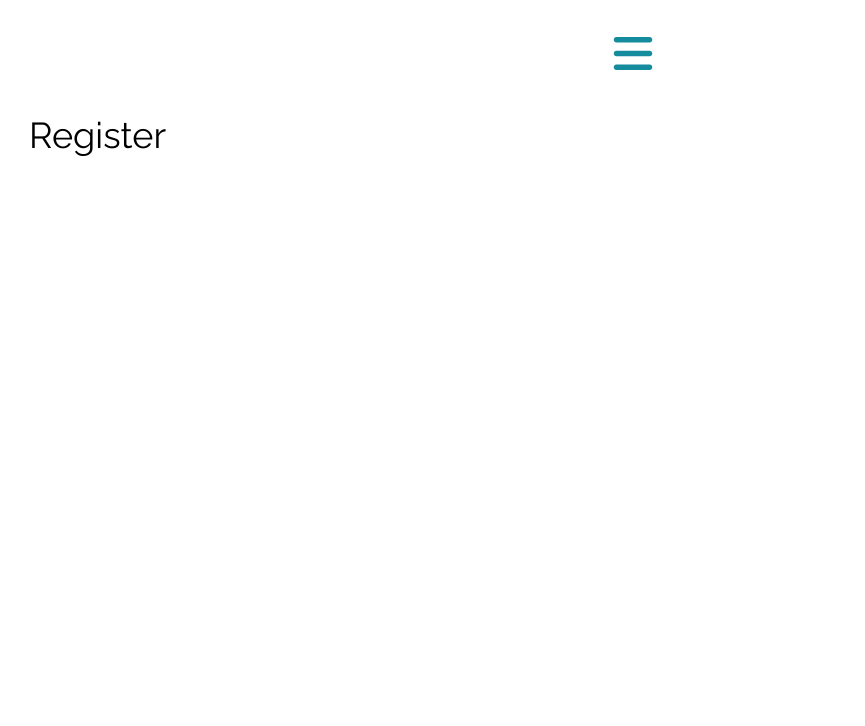
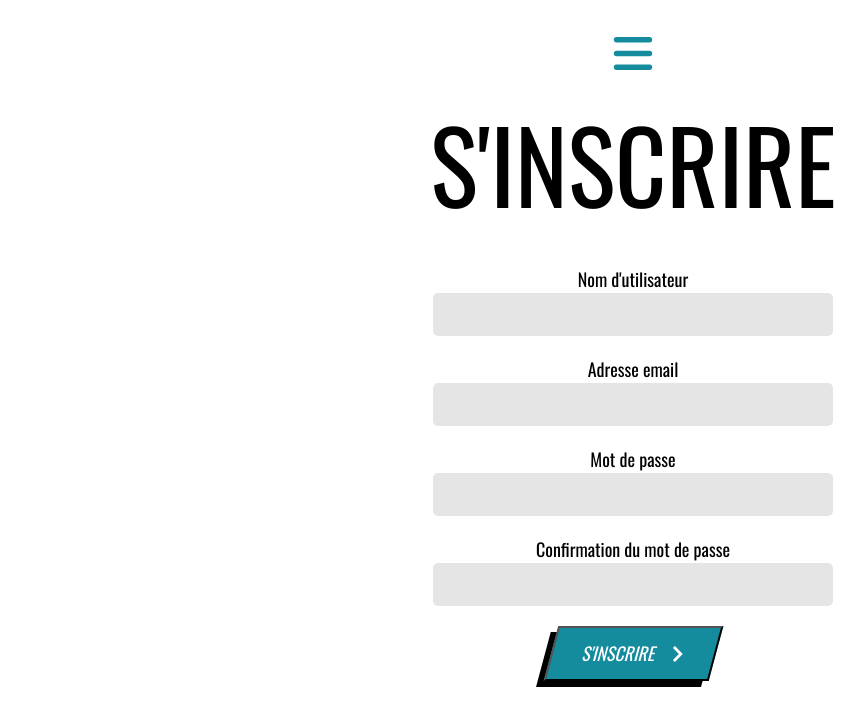
Before and after one commit to SengSerany/seranse-shop, a React (Create React App) app in the folder frontend/: page /register in a window 1280 px wide. Shown: the top 726 px of the page, without its empty margins (7-872 px from the left). Built offline with nearby package versions, Linux system fonts and the light colour scheme.

Commit message:
create a form for auth

```diff
--- a/frontend/src/App.css
+++ b/frontend/src/App.css
@@ -232,6 +232,11 @@
 
 .cta span {
   margin: 0;
+}
+
+.cta svg {
+  transform: skewX(15deg);
+  margin: auto;
 }
 
 .cta.cta-big {
@@ -547,3 +552,42 @@ ul.list li a:focus span {
     hsl(var(--clr-list_shadow_hover_custom, --clr-strong_blue) / 0.5);
 }
 /* Ending list elements */
+
+/* Starting form */
+.form-fields {
+  display: flex;
+  flex-direction: column;
+  align-items: center;
+  justify-content: center;
+  margin-bottom: 1.25rem;
+}
+
+.form-group {
+  display: flex;
+  flex-direction: column;
+  align-items: center;
+  justify-content: center;
+  margin: 2rem;
+}
+
+.form-fields label {
+  width: auto;
+}
+
+.form-fields input {
+  padding: 0.5rem;
+  text-align: center;
+  border-radius: 5px;
+  background-color: hsl(var(--clr-black) / 0.1);
+  border: none;
+  width: 25rem;
+}
+
+.form-fields input:focus::placeholder {
+  color: transparent;
+}
+
+.form-fields input:focus {
+  background-color: hsl(var(--clr-light_blue) / 0.5);
+}
+/* Ending form */
--- /dev/null
+++ b/frontend/src/components/auth/FormAuth.js
@@ -0,0 +1,54 @@
+import { FaChevronRight } from 'react-icons/fa';
+
+function FormAuth() {
+  const submitButtonStyle = {
+    '--pad-top_down': '12px',
+    '--pad-left_right': '30px',
+    '--cta_margin_custom': 'auto',
+    '--clr-cta_shadow_custom': 'var(--clr-red)',
+  };
+
+  return (
+    <form className="form-group">
+      <div className="form-fields">
+        <label className="ff-primary">Nom d'utilisateur</label>
+        <input
+          type="text"
+          className="form-control"
+          id="inputUsername"
+          aria-describedby="usernameHelp"
+        />
+      </div>
+      <div className="form-fields">
+        <label className="ff-primary">Adresse email</label>
+        <input
+          type="email"
+          className="form-control"
+          id="inputEmail"
+          aria-describedby="emailHelp"
+        />
+      </div>
+      <div className="form-fields">
+        <label className="ff-primary">Mot de passe</label>
+        <input type="password" className="form-control" id="inputPassword" />
+      </div>
+      <div className="form-fields">
+        <label className="ff-primary">Confirmation du mot de passe</label>
+        <input
+          type="password"
+          className="form-control"
+          id="inputPasswordConfirm"
+        />
+      </div>
+      <button
+        type="submit"
+        className="flex cta cta-small ff-primary fs-400 text-white bg-strong_blue uppercase text-center"
+        style={submitButtonStyle}
+      >
+        S'inscrire <FaChevronRight />
+      </button>
+    </form>
+  );
+}
+
+export default FormAuth;
--- a/frontend/src/index.css
+++ b/frontend/src/index.css
@@ -100,3 +100,11 @@ select {
     scroll-behavior: auto !important;
   }
 }
+
+/* It removes the outline from the input field when it is focused. */
+input:focus,
+select:focus,
+textarea:focus,
+button:focus {
+  outline: none;
+}
--- a/frontend/src/pages/auth/Register.jsx
+++ b/frontend/src/pages/auth/Register.jsx
@@ -1,7 +1,10 @@
+import FormAuth from '../../components/auth/FormAuth';
+
 function Register() {
   return (
-    <div>
-      <h1>Register</h1>
+    <div className="flex-column justify-content-center text-center">
+      <h1 className="uppercase ff-primary fs-800">S'inscrire</h1>
+      <FormAuth />
     </div>
   );
 }
```
